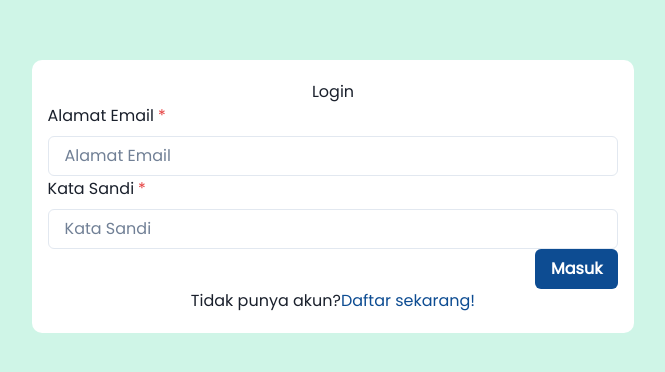
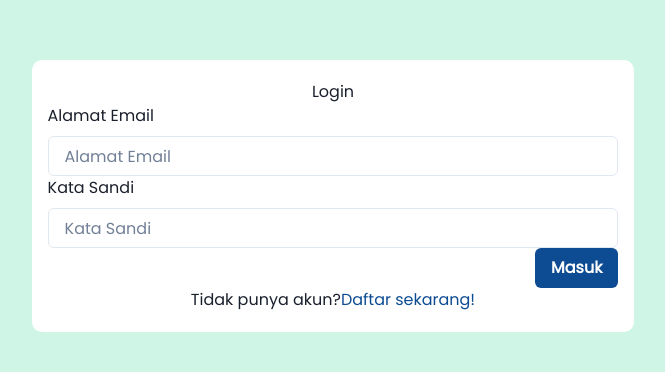
Before and after one commit to alifiarahmah/ocw-frontend, a Next.js app: page /login in a window 1280 px wide. Shown: the part 204-576 px from the top of the page, without its empty margins (307-972 px from the left). Built offline with nearby package versions, Linux system fonts and the light colour scheme.

Commit message:
feat : adding post method in login page with axios

```diff
--- a/src/pages/login.tsx
+++ b/src/pages/login.tsx
@@ -11,8 +11,36 @@ import {
     FormErrorMessage,
     FormHelperText } from '@chakra-ui/react';
 import styles from '@/styles/Login.module.css';
+import React, {useState} from 'react';
+import axios from 'axios';
 
 const Login = () => {
+    const [user, setUser] = useState({
+        email : '',
+        password : '',
+    });
+    const handleChange = (type: string, e: any) => {
+        let updatedValue = {};
+        if(type == 'email'){
+            updatedValue = {email: e.target.value};
+        }else if (type=='password'){
+            updatedValue = {password: e.target.value};
+        }
+        setUser(user => ({...user, ...updatedValue}));
+    };
+    const handleSubmit = (e: any) => {
+        e.preventDefault();
+        axios.post('http://localhost:8080/auth/login', user)
+            .then((response) => {
+                console.log(response.data);
+            }, (error) => {
+                if(error.response.status === 400 || error.response.status === 403){
+                    alert("Username atau password anda salah!");
+                }else{
+                    alert("Gaboleh -,-");
+                }
+            });
+    }
     return (
         <>
             <Head>
@@ -21,14 +49,17 @@ const Login = () => {
             <div className={styles.background}>
                 <Container className={styles.container}>
                     <Center>Login</Center>
-                    <FormControl isRequired>
-                        <FormLabel>Alamat Email</FormLabel>
-                        <Input placeholder='Alamat Email'></Input>
-                        <Container style={{height: 1}}/>
-                        <FormLabel>Kata Sandi</FormLabel>
-                        <Input placeholder='Kata Sandi' type='password'></Input>
-                    </FormControl>
-                    <Button className={styles.button} backgroundColor='#0d4c92' color='white'>Masuk</Button>
+                    <form className={styles.form} onSubmit={handleSubmit}>
+                        <FormControl>
+                            <FormLabel>Alamat Email</FormLabel>
+                            <Input placeholder='Alamat Email' value={user.email} onChange={e => handleChange('email', e)}></Input>
+                        </FormControl>
+                        <FormControl>
+                            <FormLabel>Kata Sandi</FormLabel>
+                            <Input placeholder='Kata Sandi' value={user.password} type='password' onChange={e => handleChange('password', e)}></Input>
+                        </FormControl>
+                        <Button className={styles.button} backgroundColor='#0d4c92' color='white' type='submit'>Masuk</Button>
+                    </form>
                     <Center>Tidak punya akun? <a className={styles.register} href='./register'>Daftar sekarang!</a></Center>
                 </Container>
             </div>
--- a/src/styles/Login.module.css
+++ b/src/styles/Login.module.css
@@ -10,10 +10,13 @@
     background-color: white;
     width: fit-content;
     height: fit-content;
+    padding: 20px;
+    border-radius: 10px;
+}
+
+.form {
     display: flex;
     flex-direction: column;
-    padding: 20px;
-    border-radius: 10px;
 }
 
 .button {
```
